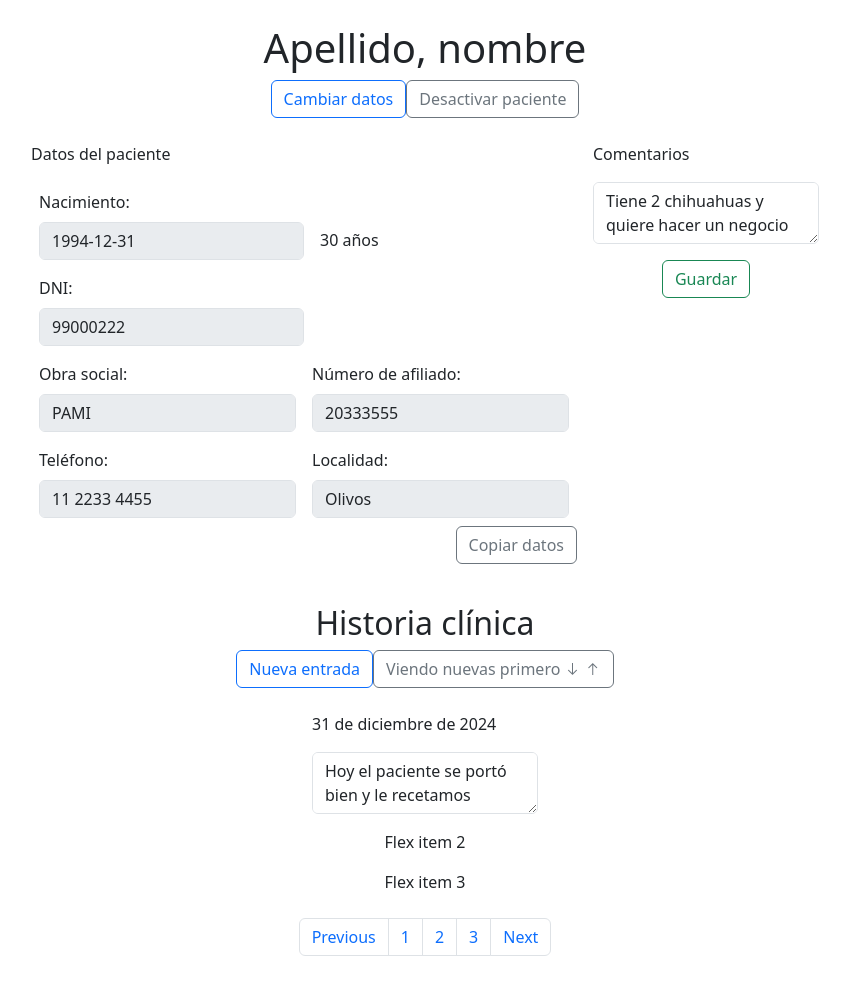
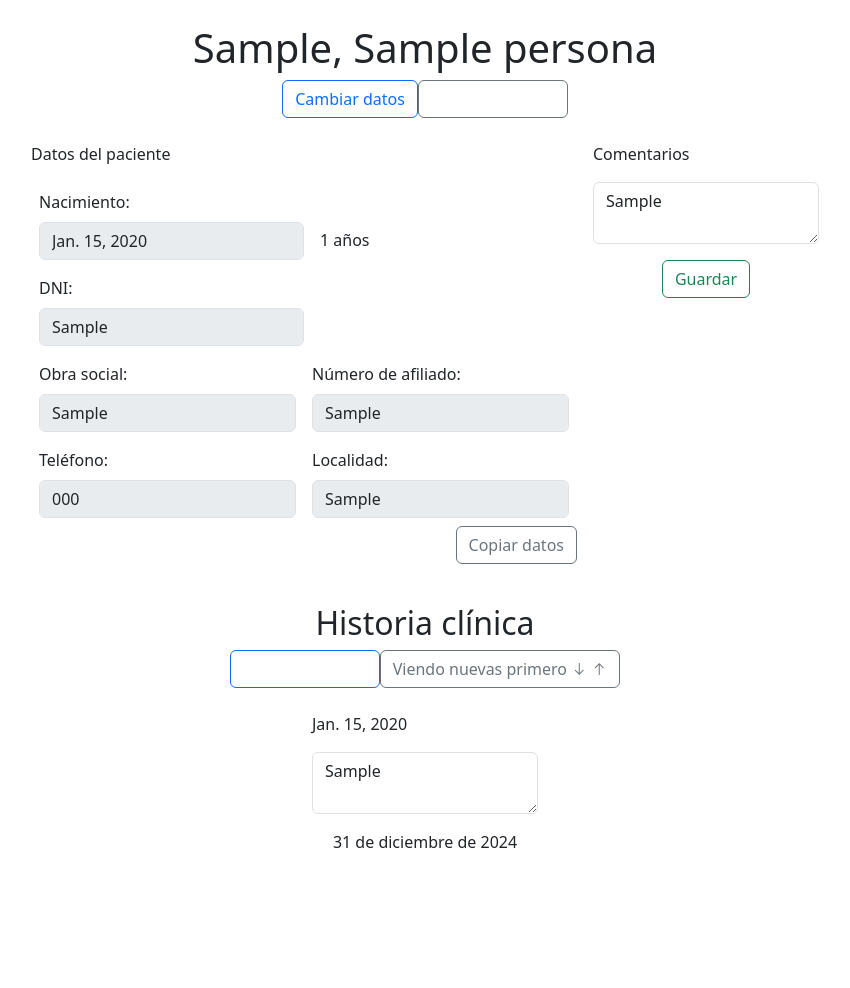
Before and after one commit to Nico-0/consultorio, a Django app: template historia/templates/perfil.html in a window 1280 px wide. Shown: the part 73-1061 px from the top of the page, without its empty margins (215-1065 px from the left). After the commit the page ends 921 px from the top, so only its background shows below. Run offline with Django 5.2, Linux system fonts and the light colour scheme; tables that the repository leaves empty hold one stand-in row (values such as "Sample post"); the template is opened without the code that fills it: values that come from a table or form of the project are taken from there, most other values are stand-ins (such as "Sample title", 1, 10 or a date in 2020).

Commit message:
modelo y display de datos

```diff
--- a/historia/models.py
+++ b/historia/models.py
@@ -1,12 +1,32 @@
 from django.db import models
-
+from django.utils import timezone
 
 class Persona(models.Model):
     nombre = models.CharField(max_length=50)
+    apellido = models.CharField(max_length=50, blank=True, default="")
     edad = models.PositiveSmallIntegerField()
+    nacimiento = models.DateField(default=timezone.now)
+    dni = models.CharField(max_length=10, blank=True, default="")
+    obraSocial = models.CharField(max_length=50, blank=True, default="")
+    afiliado = models.CharField(max_length=50, blank=True, default="")
+    telefono = models.CharField(max_length=30, blank=True, default="")
+    localidad = models.CharField(max_length=50, blank=True, default="")
+    comentarios = models.TextField(blank=True, default="")
+    modificado = models.DateTimeField(auto_now=True)
 
     def __str__(self):
-        return self.name
+        return self.nombre + " " + self.apellido
 
     class Meta:
-        ordering = ['-edad']
+        ordering = ['-modificado']
+
+class Entrada(models.Model):
+    paciente = models.ForeignKey(Persona, on_delete=models.RESTRICT)
+    fecha = models.DateField(default=timezone.now)
+    comentarios = models.TextField(blank=True, default="")
+
+    def __str__(self):
+        return "Entrada " + self.fecha
+
+    class Meta:
+        ordering = ['-fecha']
--- a/historia/templates/perfil.html
+++ b/historia/templates/perfil.html
@@ -1,13 +1,13 @@
 {% extends 'base.html' %}
 {% block content %}
 
-<h1 class="text-center">Apellido, nombre</h1>
+<h1 class="text-center">{{ persona.apellido }}, {{ persona.nombre }}</h1>
 
 <div class="d-flex flex-column mb-3 padre align-items-center">
 
 	<div class="d-flex flex-row bd-highlight mb-3 botones justify-content-around">
 		<button type="button" class="btn btn-outline-primary">Cambiar datos</button>
-		<button type="button" class="btn btn-outline-secondary">Desactivar paciente</button>
+		<button type="button" class="btn btn-outline-secondary" style="min-width: 150px;" placeholder="Desactivar paciente"></button>
 	</div>
 
 
@@ -18,33 +18,33 @@
 		<div class="p-2">
 			<label for="nacimiento" class="form-label">Nacimiento:</label>
 			<div class="d-flex flex-row align-items-end">
-				<input type="text" class="form-control w-50" value="1994-12-31" id="nacimiento">
-				<label class="form-label ms-3">30 años</label>
+				<input type="text" class="form-control w-50" value="{{ persona.nacimiento }}" id="nacimiento">
+				<label class="form-label ms-3">{{ persona.edad }} años</label>
 			</div>
 		</div>
 		<div class="p-2">
 			<label for="dni" class="form-label">DNI:</label>
-			<input type="text" class="form-control w-50" value="99000222" id="dni">
+			<input type="text" class="form-control w-50" value="{{ persona.dni }}" id="dni">
         </div>
 		<div class="d-flex flex-row">
 			<div class="p-2">
 				<label for="obra" class="form-label">Obra social:</label>
-				<input type="text" class="form-control " value="PAMI" id="obra">
+				<input type="text" class="form-control " value="{{ persona.obraSocial }}" id="obra">
 			</div>
 			<div class="p-2">
 				<label for="afiliado" class="form-label">Número de afiliado:</label>
-				<input type="text" class="form-control " value="20333555" id="afiliado">
+				<input type="text" class="form-control " value="{{ persona.afiliado }}" id="afiliado">
 			</div>
 		</div>
 
 		<div class="d-flex flex-row">
 			<div class="p-2">
 				<label for="tel" class="form-label">Teléfono:</label>
-				<input type="text" class="form-control " value="11 2233 4455" id="tel">
+				<input type="text" class="form-control " value="{{ persona.telefono }}" id="tel">
 			</div>
 			<div class="p-2">
 				<label for="localidad" class="form-label">Localidad:</label>
-				<input type="text" class="form-control " value="Olivos" id="localidad">
+				<input type="text" class="form-control " value="{{ persona.localidad }}" id="localidad">
 			</div>
 		</div>
 		</fieldset>
@@ -53,7 +53,7 @@
 	  </div>
 	  <div class="p-2 paciente">
 		<p class="titulo">Comentarios</p>
-		<textarea class="form-control comentario" aria-label="With textarea">Tiene 2 chihuahuas y quiere hacer un negocio de criaderos</textarea>
+		<textarea class="form-control comentario" aria-label="With textarea" placeholder="Tiene 2 chihuahuas y quiere hacer un negocio de criaderos">{{ persona.comentarios }}</textarea>
 		<div class="d-flex justify-content-center">
 			<button type="button" class="btn btn-outline-success mt-3">Guardar</button>
 		</div>
@@ -68,21 +68,23 @@
 <div class="d-flex flex-column mb-3 padre align-items-center">
 
 	<div class="d-flex flex-row bd-highlight mb-3 botones justify-content-around">
-		<button type="button" class="btn btn-outline-primary">Nueva entrada</button>
+		<button type="button" class="btn btn-outline-primary" style="min-width: 150px;" placeholder="Nueva entrada"></button>
 		<button type="button" class="btn btn-outline-secondary">Viendo nuevas primero <i class="las la-arrow-down"></i> <i class="las la-arrow-up"></i></button>
 	</div>
 
 
 	<div class="d-flex flex-column mb-3 lista align-items-center">
-	  <div class="p-2 entrada">
-		<p class="titulo">31 de diciembre de 2024</p>
-		<textarea class="form-control detalle" aria-label="With textarea">Hoy el paciente se portó bien y le recetamos muchas pastillas</textarea>
-	  </div>
-	  <div class="p-2 entrada">Flex item 2</div>
-	  <div class="p-2 entrada">Flex item 3</div>
+		{% for entrada in entradas %}
+		<div class="p-2 entrada">
+			<p class="titulo">{{ entrada.fecha }}</p>
+			<textarea class="form-control detalle" aria-label="With textarea" placeholder="Hoy el paciente se portó bien y le recetamos muchas pastillas">{{ entrada.comentarios }}</textarea>
+		</div>
+        {% endfor %}
+
+	  <div class="p-2 entrada">31 de diciembre de 2024</div>
 	</div>
 
-	<nav aria-label="Page navigation example">
+	<nav aria-label="Page navigation example" style="visibility: hidden;">
 	  <ul class="pagination">
 		<li class="page-item"><a class="page-link" href="#">Previous</a></li>
 		<li class="page-item"><a class="page-link" href="#">1</a></li>
--- a/historia/urls.py
+++ b/historia/urls.py
@@ -3,8 +3,8 @@ from . import views
 
 
 urlpatterns = [
-    path('index/', views.index, name='index'),
-    path('about/', views.about, name='about'),
-    path('', views.consultorio, name='consultorio'),
-    path('perfil/', views.perfil, name='perfil'),
+    path('index/', views.index, name='index'),  # pagina de prueba
+    path('about/', views.about, name='about'),  # pagina de prueba 2
+    path('', views.consultorio, name='consultorio'),    # listado
+    path('perfil/<int:persona_id>', views.perfil, name='perfil'),   # paciente individual
 ]
```
Also changed, not shown: historia/templates/consultorio.html (+7 -7 lines), historia/views.py (+9 -4 lines), historia/migrations/0002_alter_persona_options_persona_afiliado_and_more.py (added).
